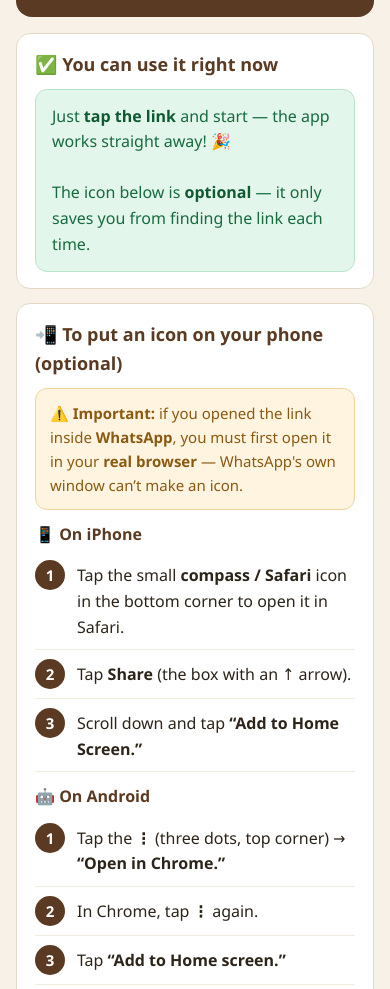
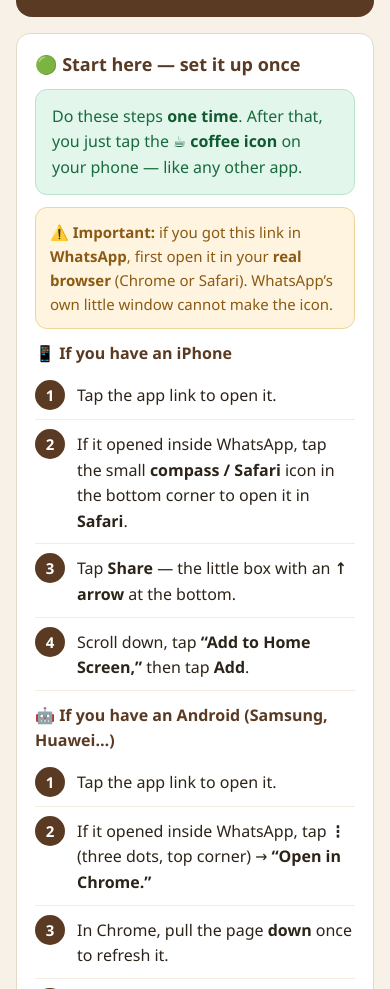
Before and after one commit to aussamayehya51-jpg/coffee-money, a plain HTML site: page guide.html in a window 390 px wide. Shown: the part 104-1093 px from the top of the page. Drawn offline with Linux system fonts and the light colour scheme.

Commit message:
Guide: clear one-time setup + Add to Home Screen steps (iPhone + Android)
Co-Authored-By: Claude Opus 4.8 <noreply@anthropic.com>

```diff
--- a/guide.html
+++ b/guide.html
@@ -41,26 +41,25 @@
   </div>
 
   <div class="card">
-    <h2>✅ You can use it right now</h2>
-    <div class="good-box">Just <b>tap the link</b> and start — the app works straight away! 🎉<br><br>The icon below is <b>optional</b> — it only saves you from finding the link each time.</div>
-  </div>
+    <h2>🟢 Start here — set it up once</h2>
+    <div class="good-box">Do these steps <b>one time</b>. After that, you just tap the <b>☕ coffee icon</b> on your phone — like any other app.</div>
+    <div class="warn" style="margin-top:12px">⚠️ <b>Important:</b> if you got this link in <b>WhatsApp</b>, first open it in your <b>real browser</b> (Chrome or Safari). WhatsApp’s own little window cannot make the icon.</div>
 
-  <div class="card">
-    <h2>📲 To put an icon on your phone (optional)</h2>
-    <div class="warn">⚠️ <b>Important:</b> if you opened the link inside <b>WhatsApp</b>, you must first open it in your <b>real browser</b> — WhatsApp's own window can’t make an icon.</div>
+    <div class="phone">📱 If you have an iPhone</div>
+    <div class="step"><div class="num">1</div><div class="t">Tap the app link to open it.</div></div>
+    <div class="step"><div class="num">2</div><div class="t">If it opened inside WhatsApp, tap the small <b>compass / Safari</b> icon in the bottom corner to open it in <b>Safari</b>.</div></div>
+    <div class="step"><div class="num">3</div><div class="t">Tap <b>Share</b> — the little box with an <b>↑ arrow</b> at the bottom.</div></div>
+    <div class="step"><div class="num">4</div><div class="t">Scroll down, tap <b>“Add to Home Screen,”</b> then tap <b>Add</b>.</div></div>
 
-    <div class="phone">📱 On iPhone</div>
-    <div class="step"><div class="num">1</div><div class="t">Tap the small <b>compass / Safari</b> icon in the bottom corner to open it in Safari.</div></div>
-    <div class="step"><div class="num">2</div><div class="t">Tap <b>Share</b> (the box with an ↑ arrow).</div></div>
-    <div class="step"><div class="num">3</div><div class="t">Scroll down and tap <b>“Add to Home Screen.”</b></div></div>
+    <div class="phone">🤖 If you have an Android (Samsung, Huawei…)</div>
+    <div class="step"><div class="num">1</div><div class="t">Tap the app link to open it.</div></div>
+    <div class="step"><div class="num">2</div><div class="t">If it opened inside WhatsApp, tap <b>⋮</b> (three dots, top corner) → <b>“Open in Chrome.”</b></div></div>
+    <div class="step"><div class="num">3</div><div class="t">In Chrome, pull the page <b>down</b> once to refresh it.</div></div>
+    <div class="step"><div class="num">4</div><div class="t">Tap <b>⋮</b> (top corner) → <b>“Add to Home screen”</b> (it may say <b>“Install app”</b>) → <b>Add</b>.</div></div>
 
-    <div class="phone">🤖 On Android</div>
-    <div class="step"><div class="num">1</div><div class="t">Tap the <b>⋮</b> (three dots, top corner) → <b>“Open in Chrome.”</b></div></div>
-    <div class="step"><div class="num">2</div><div class="t">In Chrome, tap <b>⋮</b> again.</div></div>
-    <div class="step"><div class="num">3</div><div class="t">Tap <b>“Add to Home screen.”</b></div></div>
-
-    <p class="note">Now a <b>Coffee Money</b> ☕ icon is on your phone. Tap it like any app — no link needed again.</p>
-    <p class="note">📌 Already have a plain grey icon from before? Just <b>delete it</b> (hold it → Remove) and add it again — now it shows the coffee cup. ☕</p>
+    <div class="good-box" style="margin-top:14px">✅ <b>Done!</b> A <b>☕ Coffee Money</b> icon is now on your phone. Just tap it any time — no link needed again.</div>
+    <p class="note">📌 Already have a plain <b>grey</b> icon from before? Hold it → <b>Remove</b>, then do the steps above again — now it shows the coffee cup. ☕</p>
+    <p class="note">💡 Don’t want an icon? You can also just <b>tap the link</b> each time — the app works exactly the same.</p>
   </div>
 
   <div class="card">
```
